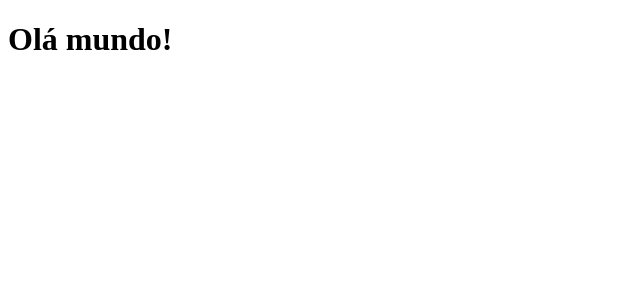
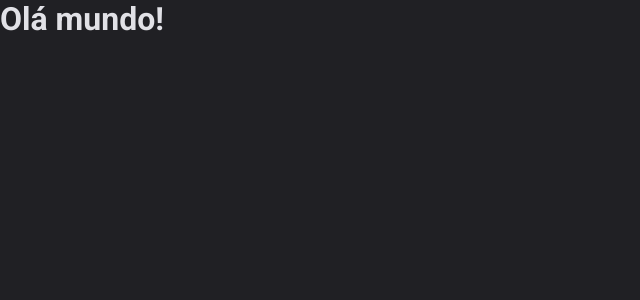
Before and after one commit to Andersonsilvamota/dt-money, a React (Vite) app: page / in a window 1280 px wide. Shown: the top 300 px of the page, without its empty margins (0-640 px from the left). Built offline with nearby package versions, Linux system fonts and the light colour scheme.

Commit message:
Configuração de tema e fonte inicial

```diff
--- a/index.html
+++ b/index.html
@@ -2,9 +2,15 @@
 <html lang="en">
   <head>
     <meta charset="UTF-8" />
-    <link rel="icon" type="image/svg+xml" href="/vite.svg" />
+
+    <link rel="preconnect" href="https://fonts.googleapis.com">
+    <link rel="preconnect" href="https://fonts.gstatic.com" crossorigin>
+
     <meta name="viewport" content="width=device-width, initial-scale=1.0" />
-    <title>Vite + React + TS</title>
+
+    <link href="https://fonts.googleapis.com/css2?family=Roboto:wght@400;700&display=swap" rel="stylesheet">
+
+    <title>DT Money</title>
   </head>
   <body>
     <div id="root"></div>
--- a/package.json
+++ b/package.json
@@ -10,11 +10,13 @@
   },
   "dependencies": {
     "react": "^18.2.0",
-    "react-dom": "^18.2.0"
+    "react-dom": "^18.2.0",
+    "styled-components": "^5.3.5"
   },
   "devDependencies": {
     "@types/react": "^18.0.17",
     "@types/react-dom": "^18.0.6",
+    "@types/styled-components": "^5.1.26",
     "@vitejs/plugin-react": "^2.0.1",
     "typescript": "^4.6.4",
     "vite": "^3.0.7"
--- a/src/App.tsx
+++ b/src/App.tsx
@@ -1,7 +1,13 @@
+import { ThemeProvider } from "styled-components"
+import { GlobalStyle } from "./styles/global"
+import { defaultTheme } from "./styles/themes/default"
 
 export function App() {
 
   return (
-    <h1>Olá mundo!</h1>
+    <ThemeProvider theme={defaultTheme}>
+      <GlobalStyle />
+      <h1>Olá mundo!</h1>
+    </ThemeProvider>
   )
 }
--- /dev/null
+++ b/src/styles/global.ts
@@ -0,0 +1,25 @@
+import { createGlobalStyle } from "styled-components";
+
+export const GlobalStyle = createGlobalStyle`
+  *{
+    margin: 0;
+    padding: 0;
+    box-sizing: border-box;
+  }
+
+  :focus {
+    outline: 0;
+    box-shadow: 0 0 0 2px ${props => props.theme['green-500']};
+  }
+
+  body {
+    background-color: ${props => props.theme['gray-800']};
+    color: ${props => props.theme['gray-100']};
+    -webkit-font-smoothing: antialiased;
+  }
+
+  body, input, textarea, button {
+    font: 400 1rem Roboto, sans-serif;
+  }
+
+`
--- /dev/null
+++ b/src/styles/themes/default.ts
@@ -0,0 +1,20 @@
+export const defaultTheme = {
+  white: '#fff',
+
+  'gray-100': '#E1E1E6',
+  'gray-300': '#C4C4CC',
+  'gray-400': '#8D8D99',
+  'gray-500': '#7C7C8A',
+  'gray-600': '#323238',
+  'gray-700': '#29292E',
+  'gray-800': '#202024',
+  'gray-900': '#121214',
+
+  'green-300': '#00B37E',
+  'green-500': '#00875F',
+  'green-700': '#015F43',
+
+  'red-300': '#F75A68',
+  'red-500': '#AB222E',
+  'red-700': '#7A1921',
+} as const
```
Also changed, not shown: src/@types/styled.d.ts (added, +8 -0 lines), 1 other file (tests, documents, lock files or other folders).
